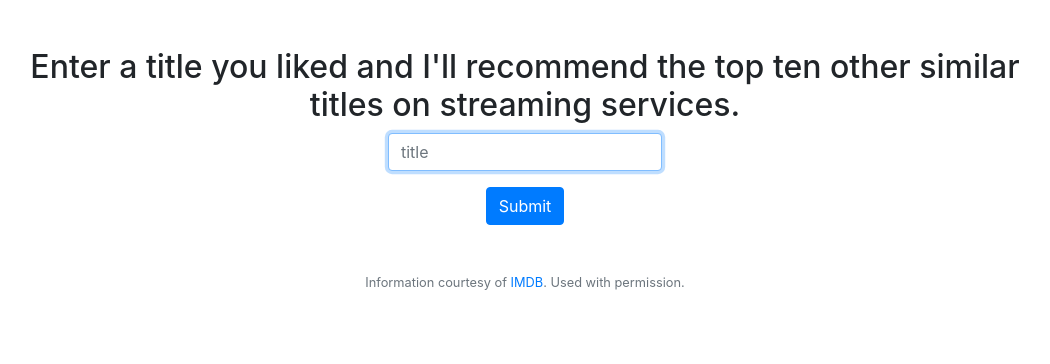
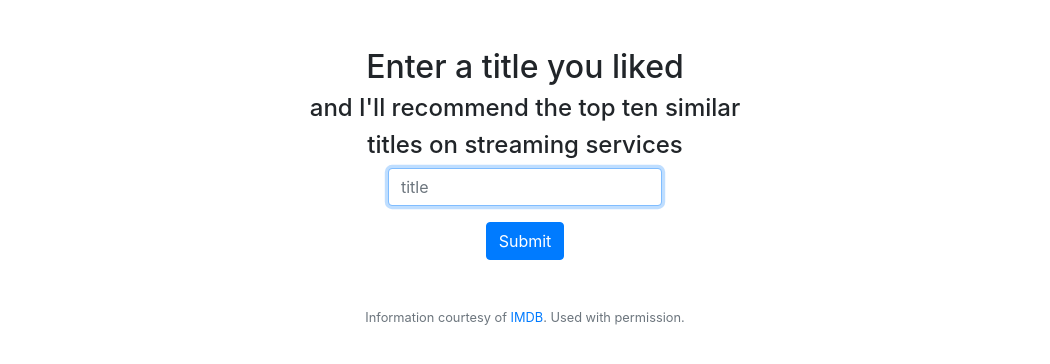
Before and after one commit to Marcelo0479/titles-tips, a Flask app: page / in a window 1280 px wide. Shown: the part 76-440 px from the top of the page, without its empty margins (115-1165 px from the left). Run offline with Flask 2, Linux system fonts and the light colour scheme; parts of the project's set-up code (start-up, migrations or seed data) failed here and were passed over.

Commit message:
Change index text

```diff
--- a/templates/index.html
+++ b/templates/index.html
@@ -5,7 +5,9 @@
 {% endblock %}
 
 {% block main %}
-    <h2>Enter a title you liked and I'll recommend the top ten other similar titles on streaming services.</h2>
+    <h2>Enter a title you liked</h2>
+    <h4>and I'll recommend the top ten similar</h4>
+    <h4>titles on streaming services</h4>
     <form action='/' method="post">
         <div class="form-group">
             <input autocomplete="off" autofocus class="form-control" name="title" placeholder="title" type="text"/>
```
